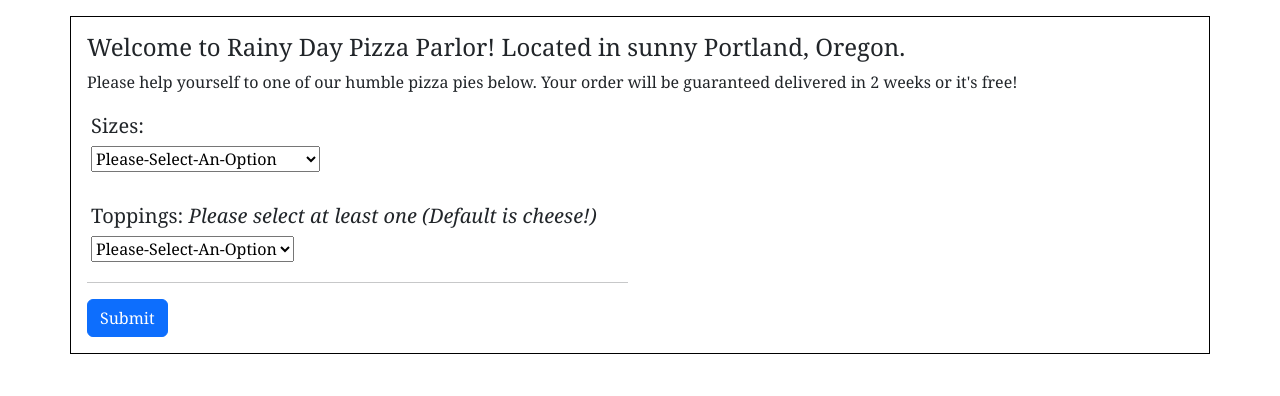
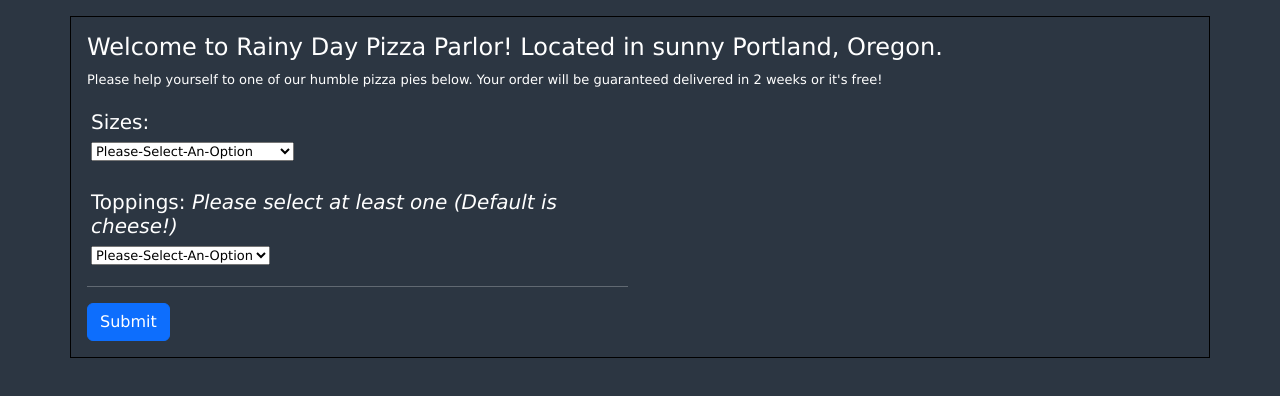
Before and after one commit to eusebiedev/pizza-parlor, a plain HTML site: page index.html in a window 1280 px wide. Drawn offline with nearby package versions, Linux system fonts and the light colour scheme.

Commit message:
Add styles to body background, font color for index.html

```diff
--- a/css/styles.css
+++ b/css/styles.css
@@ -1,7 +1,11 @@
 body {
   margin: 0;
-  font-family: Georgia, 'Times New Roman', Times, serif;
+  font: 13px/20px "Lucida Grande", Tahoma, Verdana, sans-serif;
+  background: #2c3642;
+  color: #fff;
+
 }
+
 
 .container {
   margin: auto;
```
